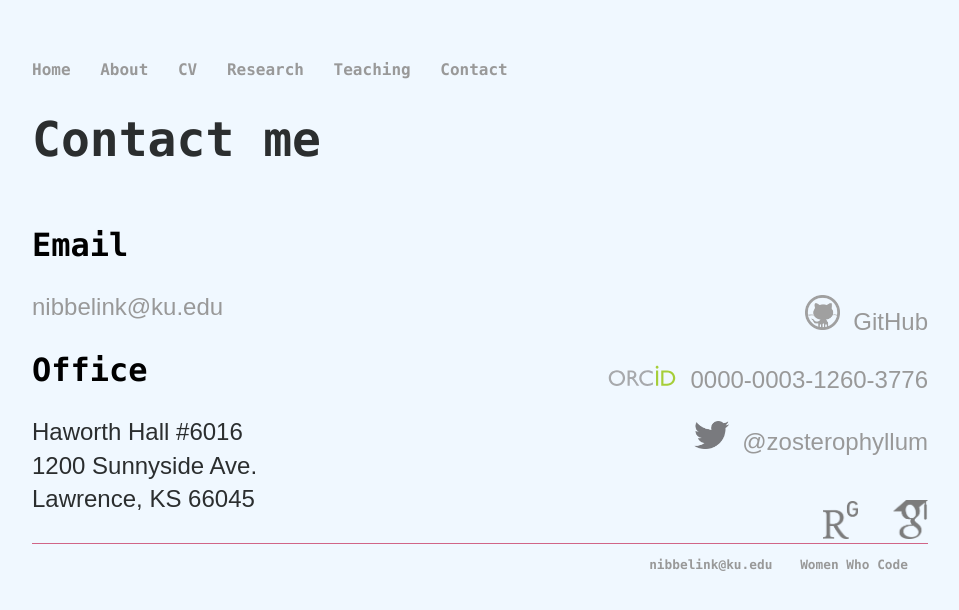
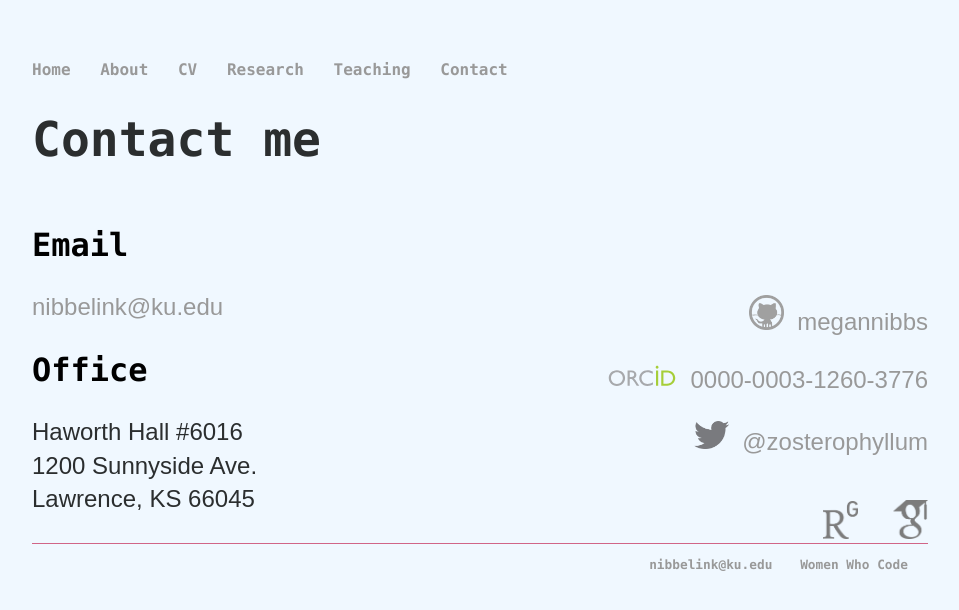
Before and after one commit to megannibbs/megannibbelink.github.io, a Jekyll site: the page built from contact/index.html, in a window 1280 px wide. Shown: the top 610 px of the page, without its empty margins (160-1119 px from the left). Built offline with Jekyll 4.4.1, drawn with Linux system fonts in a browser that asks for light colours.

Commit message:
Update index.html

```diff
--- a/contact/index.html
+++ b/contact/index.html
@@ -18,7 +18,7 @@ title: Meg Nibbelink | Contact
 			</br>
 			</br>
 			</br>
-			<p><img src="/images/GH_logo.png" width="35px" alt="GitHub logo"/>&nbsp;&nbsp;<a href="https://github.com/megannibbs">GitHub</a></p>
+			<p><img src="/images/GH_logo.png" width="35px" alt="GitHub logo"/>&nbsp;&nbsp;<a href="https://github.com/megannibbs">megannibbs</a></p>
 			<p><img src="/images/ORCID_logo.svg" width="70px" alt="ORCID logo"/>&nbsp;&nbsp;<a href="https://orcid.org/0000-0003-1260-3776">0000-0003-1260-3776</a></p>
 			<p><img src="/images/twitter_logo.png" width="35px" alt="Twitter logo"/>&nbsp;&nbsp;<a href="https://twitter.com/zosterophyllum">@zosterophyllum</a></p></br>
 			<div class='container'>
```
